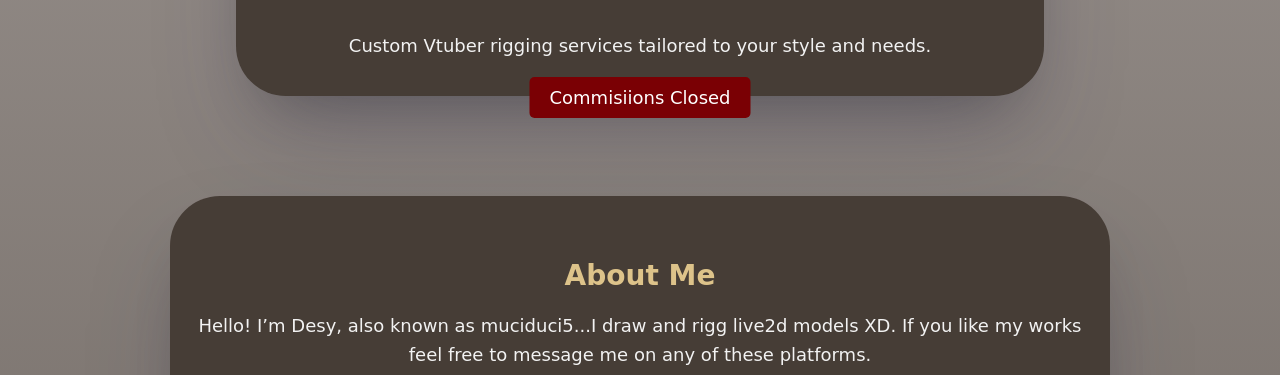
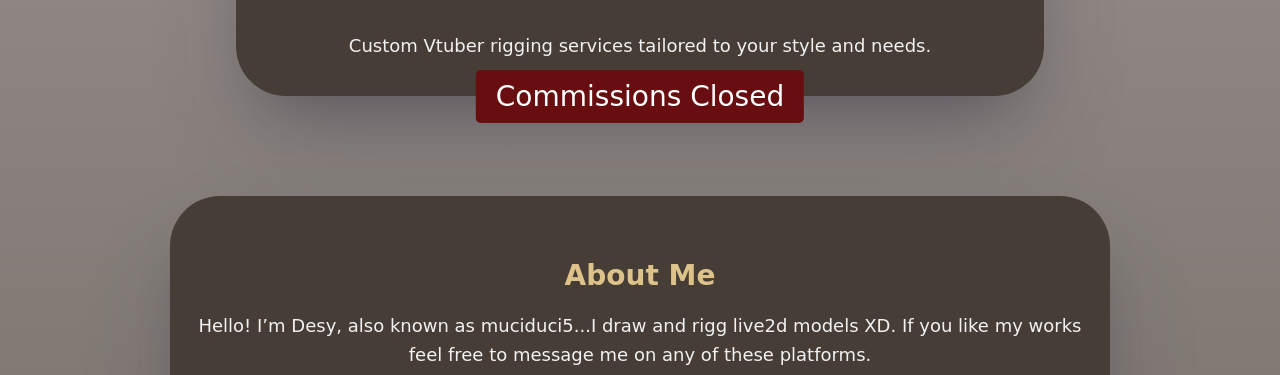
Before and after one commit to B0mbataBG/Desy-Art-Commissions, a plain HTML site: page index.html in a window 1280 px wide. Shown: the part 348-723 px from the top of the page. Drawn offline with Linux system fonts and the light colour scheme; a web font is replaced by a local one.

Commit message:
comms button changes

```diff
--- a/index.css
+++ b/index.css
@@ -410,22 +410,22 @@ footer .social-links a:hover {
 
 /* General styling for the page remains the same */
 #comsOpenClosed {
-    background-color: #7a0004;
+    background-color: #680e11;
     color: #ffffff;
     padding: 10px 20px;
     border-radius: 5px;
-    font-size: 18px;
+    font-size: 28px;
     text-decoration: none;
     transition: background-color 0.3s ease;
     position: absolute;
     left : 50%;
     transform: translateX(-50%);
-    bottom: calc(45px / -2);
+    bottom: calc(55px / -2);
 
 }
 
 
 #comsOpenClosed:hover {
-    background-color: #b00005;
+    background-color: #7a0004;
     color: #fdfdfd;
 }
--- a/index.html
+++ b/index.html
@@ -26,7 +26,7 @@
         <div class="hero-content">
             <h1>Bring Your Vtuber Model to Life</h1>
             <p>Custom Vtuber rigging services tailored to your style and needs.</p>
-            <a href="" class="cta-button" id="comsOpenClosed">Commisiions Closed</a>
+            <a href="" class="cta-button" id="comsOpenClosed">Commissions Closed</a>
         </div>
     </section>
 
```
